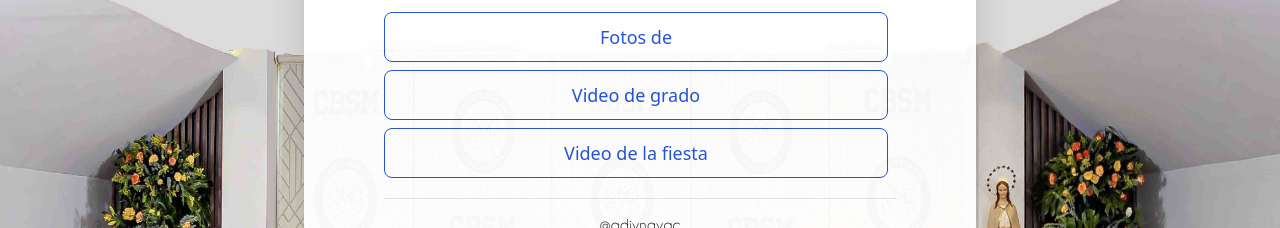
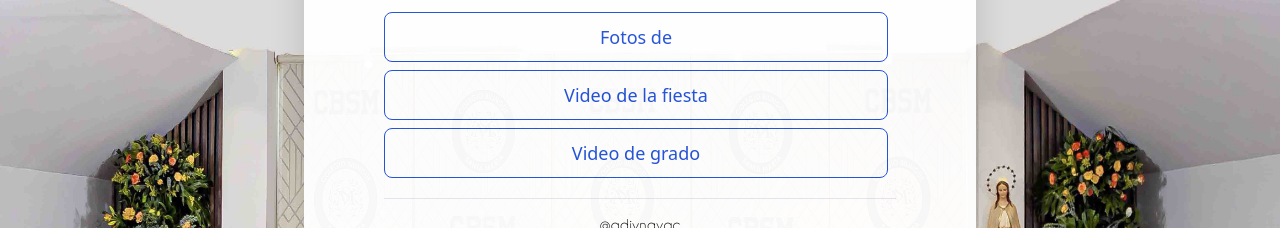
Before and after one commit to habnacoss/adibnavac, a Next.js app: page /bilingue/2024 in a window 1280 px wide. Shown: the part 177-405 px from the top of the page. Built offline with nearby package versions, Linux system fonts and the light colour scheme.

Commit message:
fix: video

```diff
--- a/src/app/bilingue/2024/page.tsx
+++ b/src/app/bilingue/2024/page.tsx
@@ -23,11 +23,11 @@ export default function Bilingue2024() {
         </Link>
 
         <Link href="https://youtu.be/lU8f3OmKr9Y" target="_blank" className="text-blue-700 text-sm md:text-lg hover:text-white border border-blue-700 hover:bg-gradient-to-br from-purple-600 to-blue-500 hover:bg-blue-800 focus:ring-1 focus:outline-none focus:ring-blue-300 font-medium rounded-lg px-5 py-2.5 text-center me-2 mb-2 dark:border-blue-500 dark:text-blue-500 dark:hover:text-white dark:hover:bg-blue-500 dark:focus:ring-blue-800">
-          Video de grado
+          Video de la fiesta
         </Link>
 
         <Link href={photos} target="_blank" className="text-blue-700 text-sm md:text-lg hover:text-white border border-blue-700 hover:bg-gradient-to-br from-purple-600 to-blue-500 hover:bg-blue-800 focus:ring-1 focus:outline-none focus:ring-blue-300 font-medium rounded-lg px-5 py-2.5 text-center me-2 mb-2 dark:border-blue-500 dark:text-blue-500 dark:hover:text-white dark:hover:bg-blue-500 dark:focus:ring-blue-800">
-          Video de la fiesta
+          Video de grado
         </Link>
 
         <hr className="my-3" />
```
